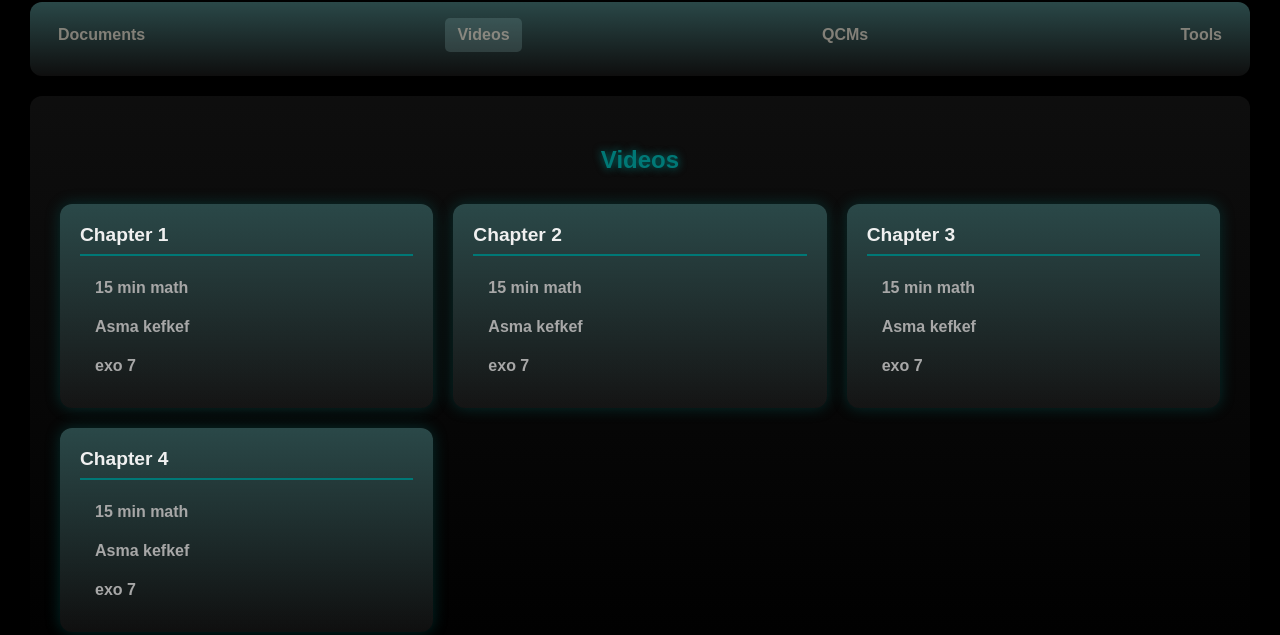
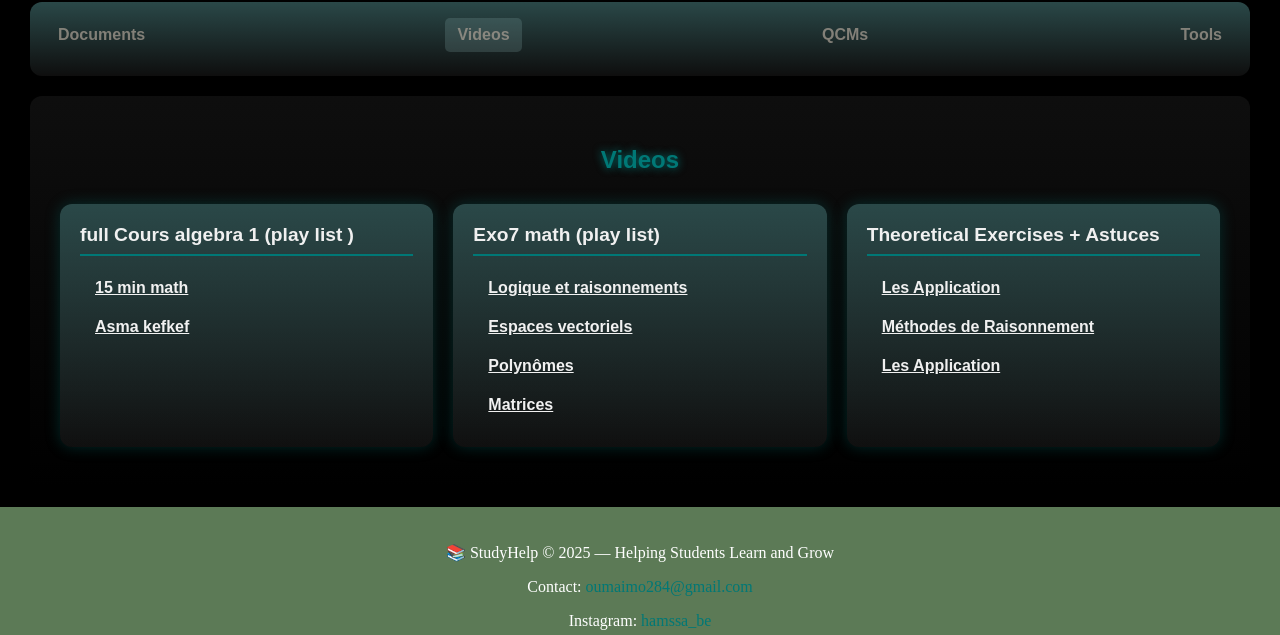
Before and after one commit to thewhisperr/thewhisper, a plain HTML site: page alg.html in a window 1280 px wide. Both pictures are taken after a click on the item "Videos". Shown: the part 165-800 px from the top of the page. Drawn offline with Linux system fonts and the light colour scheme.

Commit message:
Update alg.html

```diff
--- a/alg.html
+++ b/alg.html
@@ -318,9 +318,10 @@
 
         <section id="documents" class="content-section">
             <h2 >Documents</h2>
-
-            <p><a href="https://drive.google.com/drive/folders/1vJQrGdX4EQ1ff1wioXbfsKgsxKbXUdJ6?usp=sharing" target="_blank"> Here you'll find all the algebra documents and study materials.</a></p>
-
+             <p style="color: #f0f0f0;">Algebra 1 introduces students to foundational mathematical
+                concepts that bridge arithmetic and advanced mathematics. The main topics <strong>include:</strong></p>
+                <p style="color: #2a4848;">Mathematical logic, sets and relations, functions, algebraic structures, rings and fields, and polynomials.</p>
+            <p><a href="https://drive.google.com/drive/folders/1vJQrGdX4EQ1ff1wioXbfsKgsxKbXUdJ6?usp=sharing" target="_blank" style="color: #f1f1f1;" > click here </a></p>
 
         </section>
 
@@ -330,32 +331,27 @@
             <div class="vids">
 
             <ul class="chapter1">
-              <h3>Chapter 1</h3>
-                <li><strong>15 min math</strong></li>
-                <li><strong>Asma kefkef</strong></li>
-                <li><strong>exo 7</strong></li>
+              <h3>full Cours algebra 1 (play list )</h3>
+                <li><strong><a href="https://youtu.be/IS_dzCSOt-k?si=cC6ihwk64hZlTtPN" style="color: #f1f1f1;">15 min math</a></strong></li>
+                <li><strong><a href="https://youtube.com/playlist?list=PLtjcRp9Ftqb32kUDyKwhEKZw_7WWI3Byq&si=NGO7lZxhdUA-yLLs" style="color: #f1f1f1;">Asma kefkef</a></strong></li>
 
             </ul>
 
             <ul class="chapter2">
-                 <h3>Chapter 2</h3>
-                 <li><strong>15 min math</strong></li>
-                <li><strong>Asma kefkef</strong></li>
-                <li><strong>exo 7</strong></li>
+                <h3>Exo7 math (play list)</h3>
+
+                <li><strong><a href="https://youtu.be/aWSe1fjJHEM?si=wbqapNYtSDmVmpMg" style="color: #f1f1f1;">Logique et raisonnements</a></strong></li>
+                <li><strong><a href="https://youtu.be/a1EkNGstaUU?si=ijDpJpBrAv1jp4_z" style="color: #f1f1f1;" >Espaces vectoriels</a></strong></li>
+                <li><strong><a href="https://youtu.be/dDKI3jkMjfw?si=AS1qj03ycfVzO0bb" style="color: #f1f1f1;">Polynômes</a></strong></li>
+                <li><strong><a href="https://youtu.be/Sdg9O-HqSN0?si=MKdL79q0Nz2A6Yzf" style="color: #f1f1f1;">Matrices</a></strong></li>
+
             </ul>
 
             <ul class="chapter3">
-                <h3>Chapter 3</h3>
-                <li><strong>15 min math</strong></li>
-                <li><strong>Asma kefkef</strong></li>
-                <li><strong>exo 7</strong></li>
-            </ul>
-
-            <ul class="chapter4">
-                <h3>Chapter 4</h3>
-                <li><strong>15 min math</strong></li>
-                <li><strong>Asma kefkef</strong></li>
-                <li><strong>exo 7</strong></li>
+                <h3> Theoretical Exercises + Astuces </h3>
+                <li><strong><a href="https://youtu.be/CO0Z8eYj2f0?si=7lZL93XeDtvo48Xc" style="color: #f0f0f0;"> Les Application </a></strong></li>
+                <li><strong><a href="https://youtu.be/-GOmF9pbZug?si=485e7eqYlFAF7bFC"  style="color: #f0f0f0;"> Méthodes de Raisonnement</a></strong></li>
+                <li><strong><a href=" "  style="color: #f0f0f0;"> Les Application </a></strong></li>
             </ul>
 
            </div>
```
